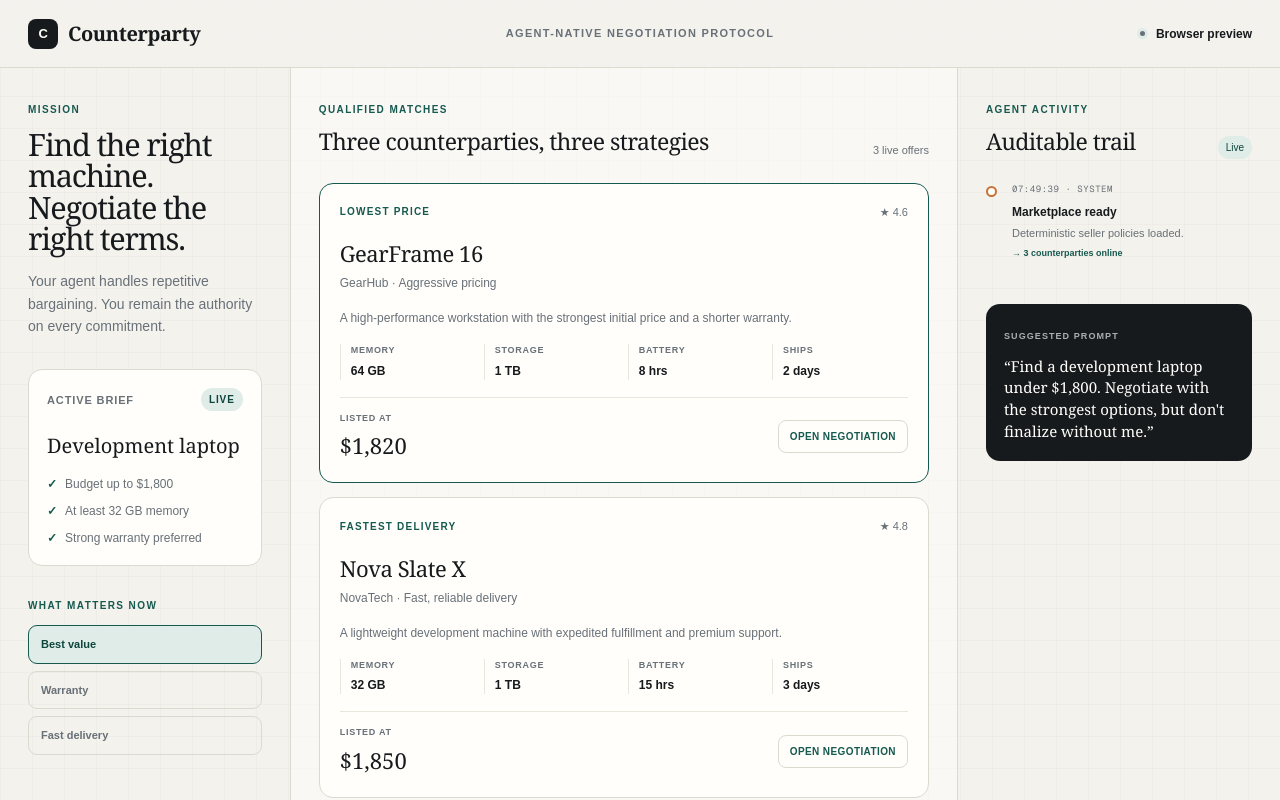
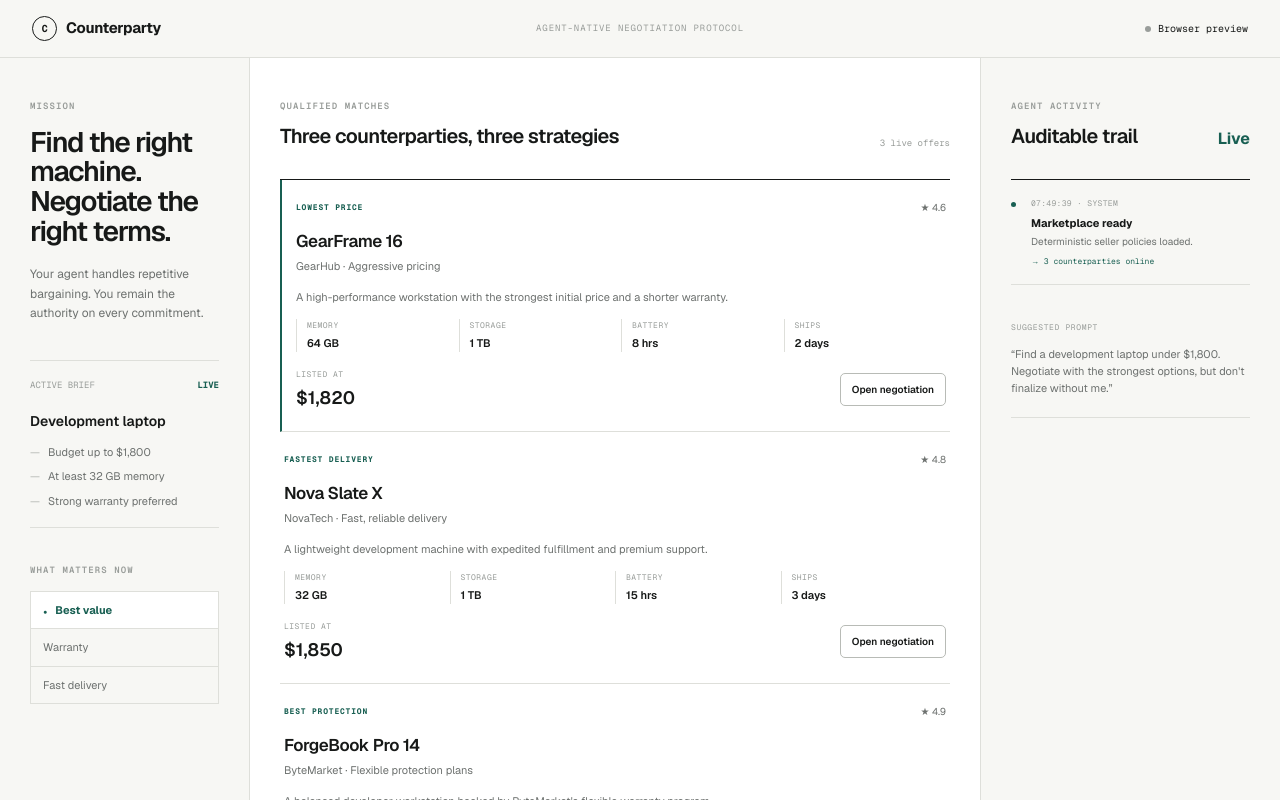
Before and after one commit to deepanshu-iitm/counterparty, a Next.js app: page / in a window 1280 px wide. Shown: the top 800 px of the page. Built offline with nearby package versions, Linux system fonts and the light colour scheme.

Commit message:
refactor: simplify marketplace visual design

```diff
--- a/src/app/globals.css
+++ b/src/app/globals.css
@@ -1,16 +1,17 @@
 @import "tailwindcss";
 
 :root {
-  --ink: #171a1d;
-  --muted: #687078;
-  --paper: #f4f2ed;
-  --surface: #fffefa;
-  --line: #ddd9cf;
-  --soft-line: #eae6dc;
-  --accent: #16594f;
-  --accent-strong: #0e453d;
-  --accent-soft: #dfece8;
-  --signal: #ca7134;
+  --ink: #171918;
+  --muted: #6d716f;
+  --faint: #999d9a;
+  --canvas: #f7f7f4;
+  --surface: #ffffff;
+  --line: #dedfda;
+  --line-strong: #b8bbb6;
+  --accent: #185f52;
+  --accent-soft: #edf5f2;
+  --warning: #9a551f;
+  --warning-soft: #fbf3e8;
 }
 
 * {
@@ -18,18 +19,14 @@
 }
 
 html {
-  background: var(--paper);
+  background: var(--canvas);
 }
 
 body {
+  background: var(--canvas);
+  color: var(--ink);
+  font-family: var(--font-geist-sans), Arial, sans-serif;
   margin: 0;
-  background:
-    linear-gradient(rgba(23, 26, 29, 0.025) 1px, transparent 1px),
-    linear-gradient(90deg, rgba(23, 26, 29, 0.025) 1px, transparent 1px),
-    var(--paper);
-  background-size: 32px 32px;
-  color: var(--ink);
-  font-family: Arial, Helvetica, sans-serif;
 }
 
 button,
@@ -39,7 +36,7 @@ a {
 
 button:focus-visible,
 a:focus-visible {
-  outline: 3px solid rgba(22, 89, 79, 0.3);
+  outline: 2px solid var(--accent);
   outline-offset: 3px;
 }
 
@@ -49,227 +46,228 @@ a:focus-visible {
 
 .topbar {
   align-items: center;
-  background: rgba(244, 242, 237, 0.94);
+  background: rgba(247, 247, 244, 0.96);
   border-bottom: 1px solid var(--line);
   display: grid;
   grid-template-columns: 1fr auto 1fr;
-  min-height: 68px;
-  padding: 0 28px;
+  height: 58px;
+  padding: 0 32px;
   position: sticky;
   top: 0;
-  z-index: 10;
+  z-index: 20;
 }
 
 .brand {
   align-items: center;
   color: var(--ink);
   display: inline-flex;
-  font-family: Georgia, "Times New Roman", serif;
-  font-size: 20px;
-  font-weight: 700;
-  gap: 10px;
+  font-size: 15px;
+  font-weight: 650;
+  gap: 9px;
   letter-spacing: -0.02em;
   text-decoration: none;
 }
 
 .brand-mark {
   align-items: center;
-  background: var(--ink);
-  border-radius: 8px;
-  color: var(--surface);
+  border: 1px solid var(--ink);
+  border-radius: 50%;
   display: inline-flex;
-  font-family: Arial, Helvetica, sans-serif;
-  font-size: 13px;
-  height: 30px;
+  font-family: var(--font-geist-mono), monospace;
+  font-size: 10px;
+  height: 25px;
   justify-content: center;
-  width: 30px;
+  width: 25px;
 }
 
 .topbar__center {
-  color: var(--muted);
-  font-size: 11px;
-  font-weight: 700;
-  letter-spacing: 0.12em;
+  color: var(--faint);
+  font-family: var(--font-geist-mono), monospace;
+  font-size: 9px;
+  letter-spacing: 0.1em;
   text-transform: uppercase;
 }
 
 .connection-status {
   align-items: center;
   display: flex;
-  font-size: 12px;
-  font-weight: 700;
-  gap: 8px;
+  font-family: var(--font-geist-mono), monospace;
+  font-size: 10px;
+  gap: 7px;
   justify-self: end;
 }
 
 .connection-dot {
-  background: #2c8c71;
-  border: 3px solid var(--accent-soft);
+  background: var(--accent);
   border-radius: 50%;
-  height: 11px;
-  width: 11px;
+  height: 6px;
+  width: 6px;
 }
 
 .connection-dot--checking {
-  background: var(--signal);
+  background: var(--warning);
 }
 
 .connection-dot--unsupported {
-  background: var(--muted);
+  background: var(--faint);
 }
 
 .workspace {
   display: grid;
-  grid-template-columns: minmax(245px, 0.72fr) minmax(520px, 1.65fr) minmax(260px, 0.8fr);
-  min-height: calc(100vh - 68px);
+  grid-template-columns: 250px minmax(520px, 1fr) 300px;
+  margin: 0 auto;
+  max-width: 1480px;
+  min-height: calc(100vh - 58px);
 }
 
 .rail,
 .marketplace,
 .activity-panel {
-  padding: 34px 28px;
+  padding: 42px 30px;
 }
 
 .rail {
   border-right: 1px solid var(--line);
   display: flex;
   flex-direction: column;
-  gap: 32px;
+  gap: 36px;
 }
 
 .rail h1 {
-  font-family: Georgia, "Times New Roman", serif;
-  font-size: clamp(28px, 2.4vw, 42px);
-  font-weight: 500;
-  letter-spacing: -0.04em;
-  line-height: 1.02;
-  margin: 12px 0 16px;
+  font-size: clamp(25px, 2.2vw, 36px);
+  font-weight: 540;
+  letter-spacing: -0.045em;
+  line-height: 1.06;
+  margin: 14px 0 18px;
 }
 
 .rail__copy {
   color: var(--muted);
-  font-size: 14px;
-  line-height: 1.6;
+  font-size: 12px;
+  line-height: 1.65;
   margin: 0;
 }
 
 .section-label {
-  color: var(--accent);
-  font-size: 10px;
-  font-weight: 800;
-  letter-spacing: 0.14em;
+  color: var(--faint);
+  font-family: var(--font-geist-mono), monospace;
+  font-size: 9px;
+  font-weight: 600;
+  letter-spacing: 0.12em;
   margin: 0;
   text-transform: uppercase;
 }
 
 .brief {
-  background: var(--surface);
-  border: 1px solid var(--line);
-  border-radius: 14px;
-  padding: 18px;
+  border-bottom: 1px solid var(--line);
+  border-top: 1px solid var(--line);
+  padding: 18px 0;
 }
 
 .brief__header {
   align-items: center;
-  color: var(--muted);
+  color: var(--faint);
   display: flex;
-  font-size: 11px;
-  font-weight: 700;
+  font-family: var(--font-geist-mono), monospace;
+  font-size: 9px;
   justify-content: space-between;
-  letter-spacing: 0.08em;
   text-transform: uppercase;
 }
 
 .brief__status,
 .live-indicator {
-  background: var(--accent-soft);
-  border-radius: 999px;
-  color: var(--accent-strong);
-  font-size: 10px;
-  padding: 4px 8px;
+  color: var(--accent);
+  font-weight: 650;
 }
 
 .brief > p {
-  font-family: Georgia, "Times New Roman", serif;
-  font-size: 20px;
-  margin: 20px 0 14px;
+  font-size: 14px;
+  font-weight: 600;
+  margin: 18px 0 12px;
 }
 
 .brief ul {
   color: var(--muted);
   display: grid;
-  font-size: 12px;
-  gap: 9px;
+  font-size: 11px;
+  gap: 8px;
   list-style: none;
   margin: 0;
   padding: 0;
 }
 
 .brief li::before {
+  color: var(--line-strong);
+  content: "—";
+  margin-right: 8px;
+}
+
+.preference-control {
+  border: 1px solid var(--line);
+  display: grid;
+  margin-top: 13px;
+}
+
+.preference-control button {
+  background: transparent;
+  border: 0;
+  border-bottom: 1px solid var(--line);
+  color: var(--muted);
+  cursor: pointer;
+  font-size: 11px;
+  padding: 10px 12px;
+  text-align: left;
+}
+
+.preference-control button:last-child {
+  border-bottom: 0;
+}
+
+.preference-control button:hover {
+  color: var(--ink);
+}
+
+.preference-control button.is-active {
+  background: var(--surface);
   color: var(--accent);
-  content: "✓";
-  font-weight: 800;
+  font-weight: 650;
+}
+
+.preference-control button.is-active::before {
+  content: "●";
+  font-size: 7px;
   margin-right: 8px;
 }
 
 .authority-note {
   align-items: flex-start;
   display: flex;
-  gap: 12px;
+  gap: 10px;
   margin-top: auto;
 }
 
 .authority-note__icon {
-  color: var(--signal);
-  font-size: 14px;
-  line-height: 1.4;
+  color: var(--warning);
+  font-size: 9px;
+  line-height: 1.7;
 }
 
 .authority-note strong {
   display: block;
-  font-size: 12px;
+  font-size: 11px;
+  font-weight: 650;
   margin-bottom: 4px;
 }
 
 .authority-note p {
   color: var(--muted);
-  font-size: 11px;
+  font-size: 10px;
   line-height: 1.5;
   margin: 0;
 }
 
-.preference-control {
-  display: grid;
-  gap: 7px;
-  margin-top: 12px;
-}
-
-.preference-control button {
-  background: transparent;
-  border: 1px solid var(--line);
-  border-radius: 9px;
-  color: var(--muted);
-  cursor: pointer;
-  font-size: 11px;
-  font-weight: 700;
-  padding: 10px 12px;
-  text-align: left;
-  transition: background 150ms ease, border-color 150ms ease, color 150ms ease;
-}
-
-.preference-control button:hover {
-  border-color: var(--accent);
-  color: var(--accent);
-}
-
-.preference-control button.is-active {
-  background: var(--accent-soft);
-  border-color: var(--accent);
-  color: var(--accent-strong);
-}
-
 .marketplace {
-  background: rgba(255, 254, 250, 0.45);
+  background: var(--surface);
 }
 
 .marketplace__heading,
@@ -277,80 +275,43 @@ a:focus-visible {
   align-items: flex-end;
   display: flex;
   justify-content: space-between;
-  margin-bottom: 24px;
+  margin-bottom: 28px;
 }
 
 .marketplace h2,
-.activity-panel h2 {
-  font-family: Georgia, "Times New Roman", serif;
-  font-size: 23px;
-  font-weight: 500;
-  letter-spacing: -0.025em;
+.activity-panel h2,
+.approval-panel h2 {
+  font-size: 20px;
+  font-weight: 540;
+  letter-spacing: -0.03em;
   margin: 7px 0 0;
 }
 
 .result-count {
-  color: var(--muted);
-  font-size: 11px;
+  color: var(--faint);
+  font-family: var(--font-geist-mono), monospace;
+  font-size: 9px;
 }
 
-.product-list {
+.product-list,
+.negotiation-board {
+  border-top: 1px solid var(--ink);
+}
+
+.product-card {
+  border-bottom: 1px solid var(--line);
   display: grid;
   gap: 14px;
+  padding: 20px 4px;
 }
 
-.negotiation-board {
-  display: grid;
-  gap: 10px;
-  margin-bottom: 24px;
+.product-card--featured {
+  border-left: 2px solid var(--accent);
+  padding-left: 14px;
 }
 
-.recommendation {
-  align-items: center;
-  background: var(--accent-soft);
-  border: 1px solid var(--accent);
-  border-radius: 14px;
-  display: grid;
-  gap: 14px;
-  grid-template-columns: auto 1fr auto;
-  padding: 15px 17px;
-}
-
-.recommendation__label {
-  color: var(--accent-strong);
-  font-size: 8px;
-  font-weight: 800;
-  letter-spacing: 0.1em;
-  text-transform: uppercase;
-  writing-mode: vertical-rl;
-}
-
-.recommendation strong {
-  display: block;
-  font-family: Georgia, "Times New Roman", serif;
-  font-size: 17px;
-  font-weight: 500;
-  margin-bottom: 3px;
-}
-
-.recommendation p {
-  color: var(--accent-strong);
-  font-size: 10px;
-  margin: 0;
-}
-
-.recommendation__price {
-  font-family: Georgia, "Times New Roman", serif;
-  font-size: 20px;
-}
-
-.negotiation-card {
-  background: var(--ink);
-  border-radius: 14px;
-  color: var(--surface);
-  padding: 18px;
-}
-
+.product-card__topline,
+.product-card__footer,
 .negotiation-card__heading,
 .negotiation-card__footer {
   align-items: center;
@@ -358,249 +319,226 @@ a:focus-visible {
   justify-content: space-between;
 }
 
-.negotiation-card__heading span:first-child {
-  color: #a9b0b2;
-  font-size: 9px;
-  font-weight: 800;
-  letter-spacing: 0.1em;
-  text-transform: uppercase;
-}
-
-.negotiation-card h3 {
-  font-family: Georgia, "Times New Roman", serif;
-  font-size: 18px;
-  font-weight: 500;
-  margin: 4px 0 0;
-}
-
-.status-chip {
-  border: 1px solid #555b5e;
-  border-radius: 999px;
-  color: #cfd3d4;
-  font-size: 8px;
-  font-weight: 800;
-  letter-spacing: 0.07em;
-  padding: 5px 8px;
-  text-transform: uppercase;
-}
-
-.status-chip--terms_accepted {
-  background: var(--accent);
-  border-color: var(--accent);
-  color: white;
-}
-
-.offer-terms {
-  border-bottom: 1px solid #3a3e40;
-  border-top: 1px solid #3a3e40;
-  display: grid;
-  grid-template-columns: repeat(3, 1fr);
-  margin: 16px 0 12px;
-  padding: 13px 0;
-}
-
-.offer-terms span {
-  color: #8f979a;
-  display: block;
-  font-size: 8px;
-  font-weight: 800;
-  letter-spacing: 0.1em;
-  margin-bottom: 4px;
-  text-transform: uppercase;
-}
-
-.offer-terms strong {
-  font-family: Georgia, "Times New Roman", serif;
-  font-size: 16px;
-  font-weight: 500;
-}
-
-.negotiation-card__footer > span {
-  color: #8f979a;
-  font-size: 9px;
-}
-
-.product-card {
-  background: var(--surface);
-  border: 1px solid var(--line);
-  border-radius: 14px;
-  display: grid;
-  gap: 17px;
-  padding: 20px;
-  transition: border-color 160ms ease, transform 160ms ease;
-}
-
-.product-card:hover {
-  border-color: #aaa69d;
-  transform: translateY(-1px);
-}
-
-.product-card--featured {
-  border-color: var(--accent);
-}
-
-.product-card__topline,
-.product-card__footer {
-  align-items: center;
-  display: flex;
-  justify-content: space-between;
-}
-
 .product-card__eyebrow {
   color: var(--accent);
-  font-size: 10px;
-  font-weight: 800;
-  letter-spacing: 0.12em;
+  font-family: var(--font-geist-mono), monospace;
+  font-size: 8px;
+  font-weight: 650;
+  letter-spacing: 0.1em;
   text-transform: uppercase;
 }
 
 .reputation {
   color: var(--muted);
-  font-size: 11px;
+  font-size: 10px;
 }
 
-.product-card h3 {
-  font-family: Georgia, "Times New Roman", serif;
-  font-size: 22px;
-  font-weight: 500;
-  letter-spacing: -0.02em;
+.product-card h3,
+.negotiation-card h3 {
+  font-size: 17px;
+  font-weight: 560;
+  letter-spacing: -0.025em;
   margin: 0 0 4px;
 }
 
 .product-card__seller,
 .product-card__description {
   color: var(--muted);
-  font-size: 12px;
+  font-size: 11px;
   line-height: 1.5;
   margin: 0;
 }
 
 .spec-grid {
   display: grid;
-  gap: 8px;
   grid-template-columns: repeat(4, 1fr);
   margin: 0;
 }
 
 .spec-grid > div {
-  border-left: 1px solid var(--soft-line);
+  border-left: 1px solid var(--line);
   padding-left: 10px;
 }
 
 .spec-grid dt,
-.price-label {
-  color: var(--muted);
+.price-label,
+.offer-terms span {
+  color: var(--faint);
   display: block;
-  font-size: 9px;
-  font-weight: 700;
-  letter-spacing: 0.08em;
+  font-family: var(--font-geist-mono), monospace;
+  font-size: 8px;
+  letter-spacing: 0.06em;
   margin-bottom: 4px;
   text-transform: uppercase;
 }
 
 .spec-grid dd {
-  font-size: 12px;
-  font-weight: 700;
+  font-size: 11px;
+  font-weight: 600;
   margin: 0;
 }
 
 .product-card__footer {
-  border-top: 1px solid var(--soft-line);
-  padding-top: 14px;
+  padding-top: 2px;
 }
 
 .product-card__footer strong {
-  font-family: Georgia, "Times New Roman", serif;
-  font-size: 22px;
-  font-weight: 500;
+  font-size: 18px;
+  font-weight: 560;
 }
 
-.negotiable-badge {
+.negotiable-badge,
+.status-chip {
+  color: var(--accent);
+  font-family: var(--font-geist-mono), monospace;
+  font-size: 8px;
+  font-weight: 650;
+  letter-spacing: 0.06em;
+  text-transform: uppercase;
+}
+
+.negotiation-board {
+  margin-bottom: 36px;
+}
+
+.recommendation {
+  align-items: center;
   background: var(--accent-soft);
-  border-radius: 999px;
-  color: var(--accent-strong);
+  border-bottom: 1px solid #c9ded8;
+  display: grid;
+  gap: 16px;
+  grid-template-columns: auto 1fr auto;
+  padding: 16px;
+}
+
+.recommendation__label {
+  color: var(--accent);
+  font-family: var(--font-geist-mono), monospace;
+  font-size: 8px;
+  font-weight: 650;
+  letter-spacing: 0.08em;
+  text-transform: uppercase;
+}
+
+.recommendation strong {
+  display: block;
+  font-size: 13px;
+  font-weight: 650;
+  margin-bottom: 3px;
+}
+
+.recommendation p {
+  color: var(--muted);
   font-size: 10px;
-  font-weight: 800;
-  letter-spacing: 0.05em;
-  padding: 7px 10px;
+  margin: 0;
+}
+
+.recommendation__price {
+  font-size: 17px;
+  font-weight: 600;
+}
+
+.negotiation-card {
+  border-bottom: 1px solid var(--line);
+  padding: 18px 4px;
+}
+
+.negotiation-card__heading > div > span {
+  color: var(--faint);
+  font-family: var(--font-geist-mono), monospace;
+  font-size: 8px;
+  letter-spacing: 0.08em;
   text-transform: uppercase;
+}
+
+.negotiation-card h3 {
+  margin-top: 4px;
+}
+
+.status-chip--terms_accepted {
+  color: var(--accent);
+}
+
+.offer-terms {
+  display: grid;
+  grid-template-columns: repeat(3, 1fr);
+  margin: 16px 0 14px;
+}
+
+.offer-terms > div {
+  border-left: 1px solid var(--line);
+  padding-left: 10px;
+}
+
+.offer-terms strong {
+  font-size: 13px;
+  font-weight: 600;
+}
+
+.negotiation-card__footer > span {
+  color: var(--faint);
+  font-family: var(--font-geist-mono), monospace;
+  font-size: 8px;
 }
 
 .text-button,
 .primary-button,
 .secondary-button {
-  border-radius: 8px;
+  border-radius: 5px;
   cursor: pointer;
   font-size: 10px;
-  font-weight: 800;
-  letter-spacing: 0.04em;
+  font-weight: 600;
   padding: 8px 11px;
-  text-transform: uppercase;
-  transition: background 150ms ease, color 150ms ease, border-color 150ms ease;
 }
 
 .text-button {
   background: transparent;
-  border: 1px solid var(--line);
-  color: var(--accent);
+  border: 1px solid var(--line-strong);
+  color: var(--ink);
 }
 
-.negotiation-card .text-button {
-  border-color: #555b5e;
-  color: #d9e8e4;
-}
-
-.text-button:hover {
-  border-color: var(--accent);
+.text-button:hover,
+.secondary-button:hover {
+  border-color: var(--ink);
 }
 
 .primary-button {
-  background: var(--accent);
-  border: 1px solid var(--accent);
+  background: var(--ink);
+  border: 1px solid var(--ink);
   color: white;
 }
 
 .primary-button:hover {
-  background: var(--accent-strong);
+  background: var(--accent);
+  border-color: var(--accent);
 }
 
 .secondary-button {
   background: transparent;
-  border: 1px solid var(--line);
+  border: 1px solid var(--line-strong);
   color: var(--ink);
-}
-
-.negotiation-card .primary-button {
-  background: #dcebe7;
-  border-color: #dcebe7;
-  color: var(--accent-strong);
 }
 
 .approval-panel {
   align-items: center;
-  background: #f7efe3;
-  border: 1px solid #d8b98f;
-  border-radius: 14px;
+  background: var(--warning-soft);
+  border: 1px solid #e4cdb4;
   display: grid;
-  gap: 16px;
+  gap: 18px;
   grid-template-columns: 1.2fr 1fr auto;
-  margin-top: 24px;
+  margin-top: 32px;
   padding: 20px;
 }
 
 .approval-panel--committed {
   background: var(--accent-soft);
-  border-color: var(--accent);
-}
-
-.approval-panel h2 {
-  margin-top: 5px;
+  border-color: #c9ded8;
 }
 
 .approval-panel__id {
-  color: var(--muted);
+  color: var(--faint);
   font-family: var(--font-geist-mono), monospace;
-  font-size: 9px;
+  font-size: 8px;
   margin: 7px 0 0;
 }
 
@@ -610,9 +548,8 @@ a:focus-visible {
 }
 
 .approval-terms strong {
-  font-family: Georgia, "Times New Roman", serif;
-  font-size: 24px;
-  font-weight: 500;
+  font-size: 20px;
+  font-weight: 560;
 }
 
 .approval-terms span,
@@ -623,7 +560,7 @@ a:focus-visible {
 
 .approval-actions {
   display: flex;
-  gap: 8px;
+  gap: 7px;
 }
 
 .activity-panel {
@@ -631,72 +568,49 @@ a:focus-visible {
 }
 
 .timeline {
-  display: grid;
-  gap: 0;
+  border-top: 1px solid var(--ink);
 }
 
 .timeline-item {
+  border-bottom: 1px solid var(--line);
   display: grid;
-  grid-template-columns: 16px 1fr;
   gap: 10px;
-  min-height: 105px;
-  opacity: 0.5;
-  position: relative;
-}
-
-.timeline-item:not(:last-child)::before {
-  background: var(--line);
-  content: "";
-  height: calc(100% - 12px);
-  left: 5px;
-  position: absolute;
-  top: 15px;
-  width: 1px;
-}
-
-.timeline-item--complete,
-.timeline-item--active {
-  opacity: 1;
+  grid-template-columns: 10px 1fr;
+  padding: 17px 0;
 }
 
 .timeline-item__marker {
-  background: var(--surface);
-  border: 2px solid var(--line);
+  background: var(--line-strong);
   border-radius: 50%;
-  height: 11px;
-  margin-top: 3px;
-  width: 11px;
-  z-index: 1;
-}
-
-.timeline-item--complete .timeline-item__marker {
-  background: var(--accent);
-  border-color: var(--accent);
+  height: 5px;
+  margin-top: 5px;
+  width: 5px;
 }
 
 .timeline-item--active .timeline-item__marker {
-  border-color: var(--signal);
+  background: var(--accent);
 }
 
 .timeline-item__time {
-  color: var(--muted);
+  color: var(--faint);
   display: block;
   font-family: var(--font-geist-mono), monospace;
-  font-size: 9px;
-  letter-spacing: 0.06em;
-  margin-bottom: 7px;
+  font-size: 8px;
+  letter-spacing: 0.04em;
+  margin-bottom: 6px;
   text-transform: uppercase;
 }
 
 .timeline-item strong {
   display: block;
-  font-size: 12px;
-  margin-bottom: 5px;
+  font-size: 11px;
+  font-weight: 650;
+  margin-bottom: 4px;
 }
 
 .timeline-item p {
   color: var(--muted);
-  font-size: 11px;
+  font-size: 10px;
   line-height: 1.45;
   margin: 0;
 }
@@ -704,37 +618,35 @@ a:focus-visible {
 .timeline-item__result {
   color: var(--accent);
   display: block;
-  font-size: 9px;
-  font-weight: 700;
+  font-family: var(--font-geist-mono), monospace;
+  font-size: 8px;
   margin-top: 5px;
 }
 
 .agent-callout {
-  background: var(--ink);
-  border-radius: 14px;
-  color: var(--surface);
-  margin-top: 16px;
-  padding: 18px;
+  border-bottom: 1px solid var(--line);
+  margin-top: 28px;
+  padding-bottom: 20px;
 }
 
 .agent-callout span {
-  color: #a9b0b2;
-  font-size: 9px;
-  font-weight: 800;
-  letter-spacing: 0.12em;
+  color: var(--faint);
+  font-family: var(--font-geist-mono), monospace;
+  font-size: 8px;
+  letter-spacing: 0.08em;
   text-transform: uppercase;
 }
 
 .agent-callout p {
-  font-family: Georgia, "Times New Roman", serif;
-  font-size: 15px;
-  line-height: 1.45;
-  margin: 10px 0 0;
+  color: var(--muted);
+  font-size: 11px;
+  line-height: 1.55;
+  margin: 9px 0 0;
 }
 
-@media (max-width: 1050px) {
+@media (max-width: 1080px) {
   .workspace {
-    grid-template-columns: 260px 1fr;
+    grid-template-columns: 230px 1fr;
   }
 
   .activity-panel {
@@ -744,15 +656,13 @@ a:focus-visible {
   }
 
   .timeline {
+    display: grid;
     grid-template-columns: repeat(3, 1fr);
   }
 
   .timeline-item {
-    min-height: auto;
-  }
-
-  .timeline-item::before {
-    display: none;
+    border-right: 1px solid var(--line);
+    padding-right: 18px;
   }
 
   .approval-panel {
@@ -784,19 +694,25 @@ a:focus-visible {
   .activity-panel {
     border: 0;
     border-bottom: 1px solid var(--line);
-    padding: 26px 18px;
+    padding: 30px 20px;
   }
 
   .spec-grid {
     grid-template-columns: repeat(2, 1fr);
+    row-gap: 12px;
   }
 
   .timeline {
-    grid-template-columns: 1fr;
+    display: block;
   }
 
   .approval-panel {
     grid-template-columns: 1fr;
+  }
+
+  .approval-actions,
+  .approval-state {
+    grid-column: auto;
   }
 
   .recommendation {
@@ -805,12 +721,6 @@ a:focus-visible {
 
   .recommendation__label {
     grid-column: 1 / -1;
-    writing-mode: horizontal-tb;
-  }
-
-  .approval-actions,
-  .approval-state {
-    grid-column: auto;
   }
 }
 
```
